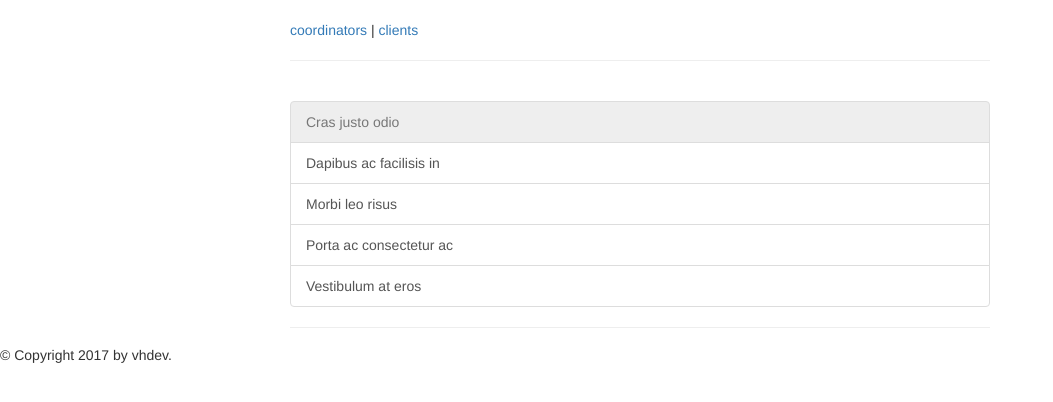
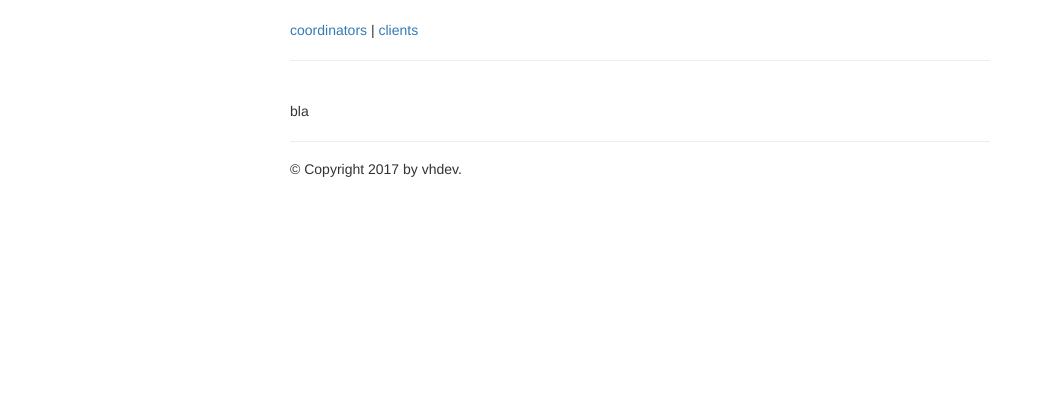
Before and after one commit to najar1412/patron-api, a Flask app: page / in a window 1280 px wide. Shown: the top 402 px of the page, without its empty margins (0-1053 px from the left). Run offline with Flask 2, Linux system fonts and the light colour scheme; some libraries are stand-ins or nearby versions.

Commit message:
functionality

```diff
--- a/patron-app/app.py
+++ b/patron-app/app.py
@@ -34,5 +34,39 @@ def getuserbyid():
     return render_template('getuserbyid.html', bla=r.json())
 
 
+@app.route('/getpatronbyid', methods=['GET'])
+def getpatronbyid():
+
+    bla = request.args['id']
+
+    r = requests.get('{}/patron/{}'.format(BASEURL, str(bla)))
+
+    return render_template('getpatronbyid.html', bla=r.json())
+
+
+@app.route('/deluser', methods=['GET'])
+def deluser():
+
+    bla = request.args['id']
+
+    del_user = requests.delete('{}/user/delete/{}'.format(BASEURL, int(bla)))
+    print(del_user)
+    r = requests.get('{}/user'.format(BASEURL))
+
+    return render_template('getuser.html', user=r.json())
+
+
+@app.route('/delpatron', methods=['GET'])
+def delpatron():
+
+    bla = request.args['id']
+
+    del_user = requests.delete('{}/patron/delete/{}'.format(BASEURL, int(bla)))
+    r = requests.get('{}/patron'.format(BASEURL))
+
+    return render_template('getpatron.html', patron=r.json())
+
+
+
 if __name__ == '__main__':
     app.run(port=5050, debug=True)
--- a/patron-app/templates/getuserbyid.html
+++ b/patron-app/templates/getuserbyid.html
@@ -9,7 +9,7 @@
 
   <a href="#" class="list-group-item">{{ k }}: {{ v }} </a>
   {% endfor %}
-
-[Delete, Edit]
+<br>
+[Edit, Delete]
 
 {% endblock %}
--- a/patron-app/templates/index.html
+++ b/patron-app/templates/index.html
@@ -1,15 +1,7 @@
 {% extends "base.html" %}
 {% block content %}
     <br>
-
-<div class="list-group">
-  <a href="#" class="list-group-item disabled">
-    Cras justo odio
-  </a>
-  <a href="#" class="list-group-item">Dapibus ac facilisis in</a>
-  <a href="#" class="list-group-item">Morbi leo risus</a>
-  <a href="#" class="list-group-item">Porta ac consectetur ac</a>
-  <a href="#" class="list-group-item">Vestibulum at eros</a>
-</div>
+<div>
+bla
 
 {% endblock %}
```
Also changed, not shown: patron-app/templates/getpatron.html (+14 -1 lines), patron-app/templates/getpatronbyid.html (added, +18 -0 lines), patron-app/templates/getuser.html (+11 -1 lines).
